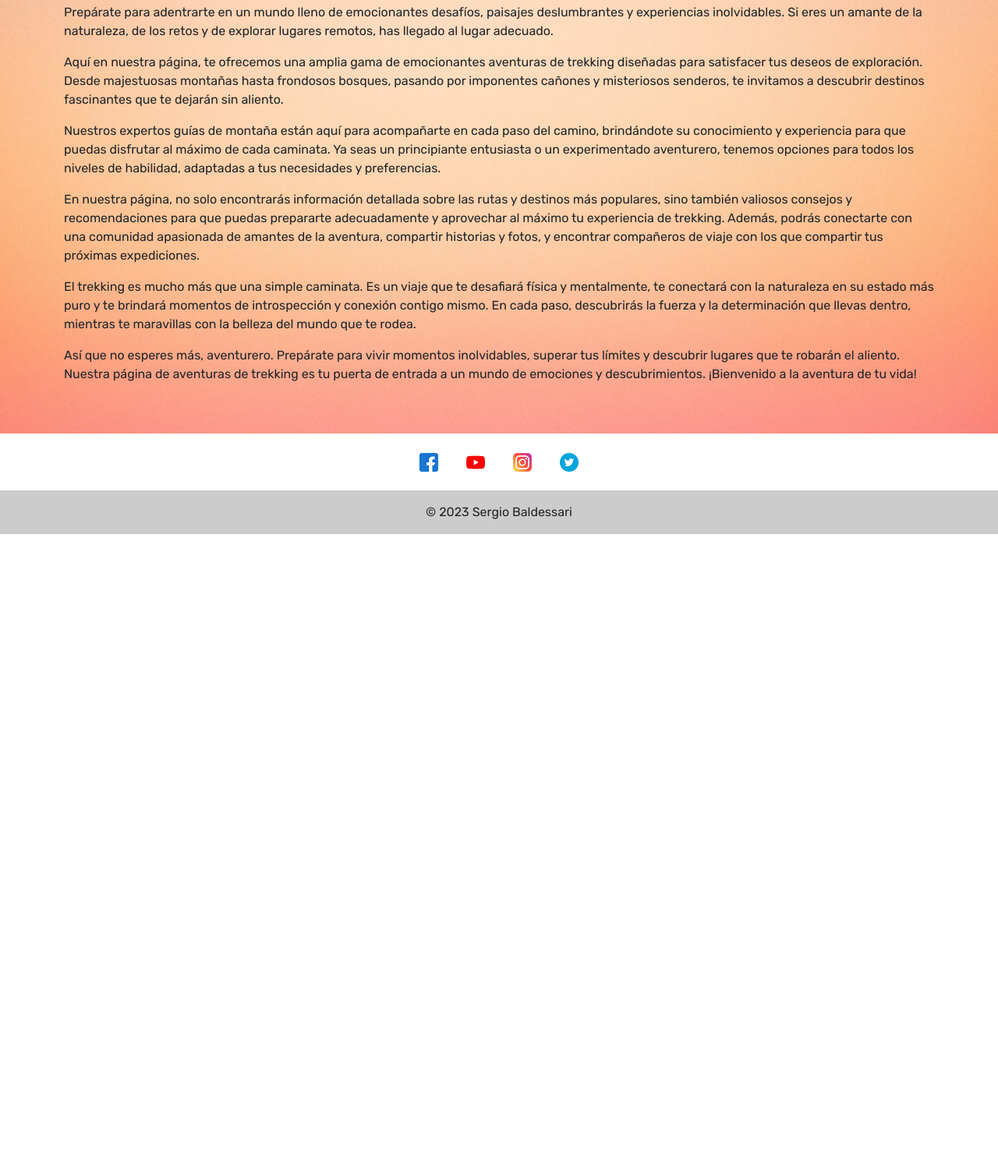
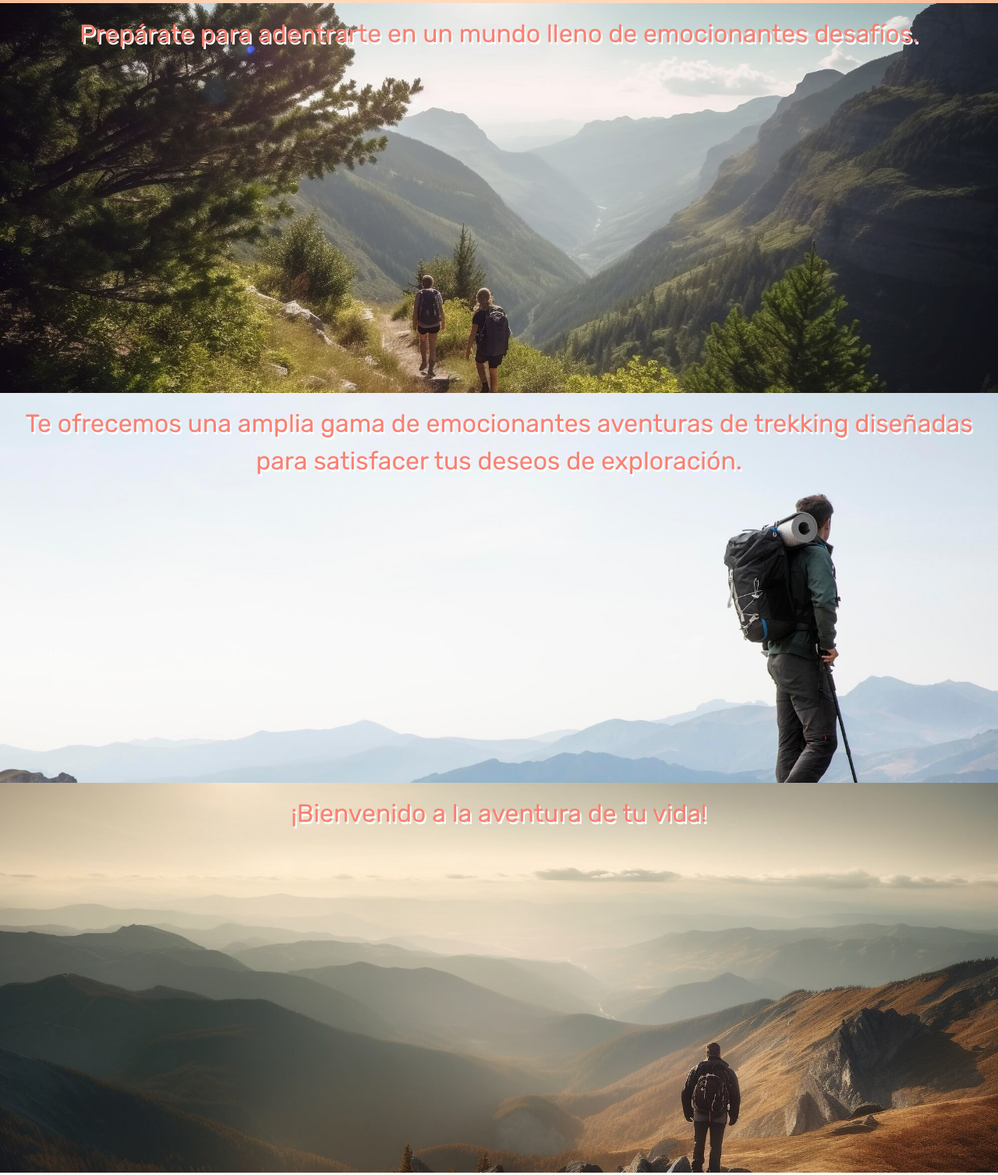
Before and after one commit to sbaldessari/PreEntrega3Baldessari, a website: page index.html in a window 1280 px wide. Shown: the part 297-1804 px from the top of the page at 78% size. Before the commit the page ends 982 px from the top, so only its background shows below. Drawn offline with nearby package versions, Linux system fonts and the light colour scheme.

Commit message:
first commit

```diff
--- a/index.html
+++ b/index.html
@@ -9,6 +9,9 @@
     <script src="./js/bootstrap.bundle.min.js"></script>
 
     <link rel="stylesheet" href="./css/cdnjs.cloudflare.com_ajax_libs_animate.css_4.1.1_animate.min.css"  />
+
+    <link href="https://unpkg.com/aos@2.3.1/dist/aos.css" rel="stylesheet">
+    <script src="https://unpkg.com/aos@2.3.1/dist/aos.js"></script>
 
     <link rel="stylesheet" href="./css/style.css">
     <link rel="icon" type="image/jpg" href="./img/favicon.ico"/>
@@ -75,21 +78,27 @@
 
         <h2>¡Bienvenido a nuestra página de aventuras de trekking!</h2>
 
-        <section class="container home">
-            <div class="row">
-                <p>Prepárate para adentrarte en un mundo lleno de emocionantes desafíos, paisajes deslumbrantes y experiencias inolvidables. Si eres un amante de la naturaleza, de los retos y de explorar lugares remotos, has llegado al lugar adecuado.</p>
-                <p>Aquí en nuestra página, te ofrecemos una amplia gama de emocionantes aventuras de trekking diseñadas para satisfacer tus deseos de exploración. Desde majestuosas montañas hasta frondosos bosques, pasando por imponentes cañones y misteriosos senderos, te invitamos a descubrir destinos fascinantes que te dejarán sin aliento.</p>
-                <p>Nuestros expertos guías de montaña están aquí para acompañarte en cada paso del camino, brindándote su conocimiento y experiencia para que puedas disfrutar al máximo de cada caminata. Ya seas un principiante entusiasta o un experimentado aventurero, tenemos opciones para todos los niveles de habilidad, adaptadas a tus necesidades y preferencias.</p>
-                <p>En nuestra página, no solo encontrarás información detallada sobre las rutas y destinos más populares, sino también valiosos consejos y recomendaciones para que puedas prepararte adecuadamente y aprovechar al máximo tu experiencia de trekking. Además, podrás conectarte con una comunidad apasionada de amantes de la aventura, compartir historias y fotos, y encontrar compañeros de viaje con los que compartir tus próximas expediciones.</p>
-                <p>El trekking es mucho más que una simple caminata. Es un viaje que te desafiará física y mentalmente, te conectará con la naturaleza en su estado más puro y te brindará momentos de introspección y conexión contigo mismo. En cada paso, descubrirás la fuerza y la determinación que llevas dentro, mientras te maravillas con la belleza del mundo que te rodea.</p>
-                <p>Así que no esperes más, aventurero. Prepárate para vivir momentos inolvidables, superar tus límites y descubrir lugares que te robarán el aliento. Nuestra página de aventuras de trekking es tu puerta de entrada a un mundo de emociones y descubrimientos. ¡Bienvenido a la aventura de tu vida!</p>
+        <section class="home">
+            <div class="home-uno">
+                <div data-aos="fade-right">
+                    <p>Prepárate para adentrarte en un mundo lleno de emocionantes desafíos.</p>
+                </div>
+            </div>
+            <div class="home-dos">
+                <div data-aos="fade-left">
+                    <p>Te ofrecemos una amplia gama de emocionantes aventuras de trekking diseñadas para satisfacer tus deseos de exploración.</p>
+                </div>
+            </div>
+            <div class="home-tres">
+                <div data-aos="fade-right">
+                    <p>¡Bienvenido a la aventura de tu vida!</p>
+                </div>
             </div>
         </section>
-
     </main>
 
     <!--Pie de pagina-->
-    <footer class="text-center text-white mt-5">
+    <footer class="text-center text-white">
         <div class="container pt-4">
           <section class="mb-4">
             <a class="text-muted m-3" target="_blank" href="http://www.facebook.com"><img src="./img/linkFacebook.png" alt="facebook"></a>
@@ -105,3 +114,7 @@
 
 </body>
 </html>
+
+<script>
+    AOS.init();
+</script>
--- a/package.json
+++ b/package.json
@@ -7,5 +7,8 @@
     "test": "echo \"Error: no test specified\" && exit 1"
   },
   "author": "",
-  "license": "ISC"
+  "license": "ISC",
+  "dependencies": {
+    "aos": "^2.3.4"
+  }
 }
--- a/scss/style.scss
+++ b/scss/style.scss
@@ -68,10 +68,46 @@ main {
 /* MENU PRINCIPAL */
 
 nav {
-    background-color: #85B041;
+    background-color: $color-boton;
 }
 
 /* FIN MENU PRINCIPAL */
+
+
+/*  HOME */
+
+.home {
+    // filter:grayscale(80%);
+    // filter: opacity(100%);
+    // filter: sepia(80%);
+
+    p {
+        padding: 15px;
+        color:salmon;
+        font-size: xx-large;
+        text-align: center;
+        text-shadow: 2px 3px white;
+    }
+}
+.home-uno {
+    background-image: url("../img/fondoHomeBk1.jpg");
+    height: 500px;
+    background-size:cover;
+}
+.home-dos {
+    background-image: url("../img/fondoHomeBk2.jpg");
+    height: 500px;
+    background-size:cover;
+}
+.home-tres {
+    background-image: url("../img/fondoHomeBk3.jpg");
+    height: 500px;
+    background-size:cover;
+}
+
+
+/* FIN HOME */
+
 
 /* RRSS */
 
@@ -147,8 +183,8 @@ footer {
 
     ul li.active {
         text-align: center;
-        background-color: #85B041;
-        border-color: #85B041;
+        background-color: $color-boton;
+        border-color: $color-boton;
     }
 }
 
@@ -187,7 +223,7 @@ footer {
     align-items: center;
     justify-content: center;
     align-content: center;
-    background: linear-gradient(#85B041, rgb(96, 96, 255));
+    background: linear-gradient($color-boton, rgb(96, 96, 255));
 
     div {
         background-color: rgb(233, 233, 252);
@@ -211,6 +247,8 @@ footer {
     .home {
         text-align: center;
     }
+
+
 
     .quienes-somos-caja {
         background-color: rgb(233, 233, 252);
```
Also changed, not shown: pages/aventuras.html (+5 -0 lines), pages/contactanos.html (+5 -0 lines), pages/equipamiento.html (+5 -0 lines), pages/experiencias.html (+5 -0 lines), pages/quienessomos.html (+5 -0 lines), css/style.css, img/fondoHomeBk1.jpg (added), img/fondoHomeBk2.jpg (added), img/fondoHomeBk3.jpg (added), 2 other files.
